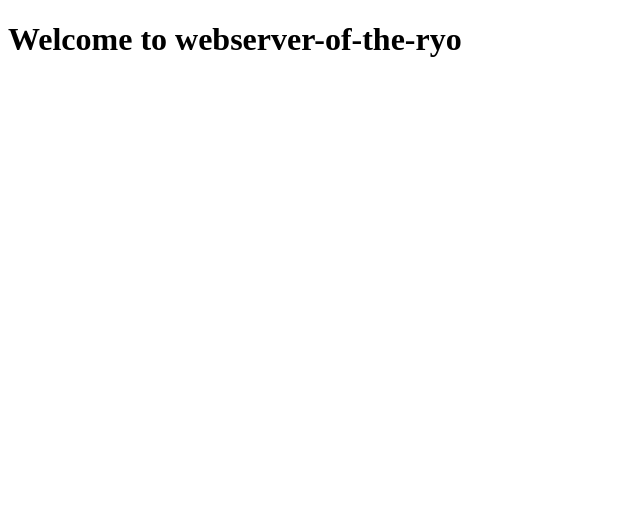
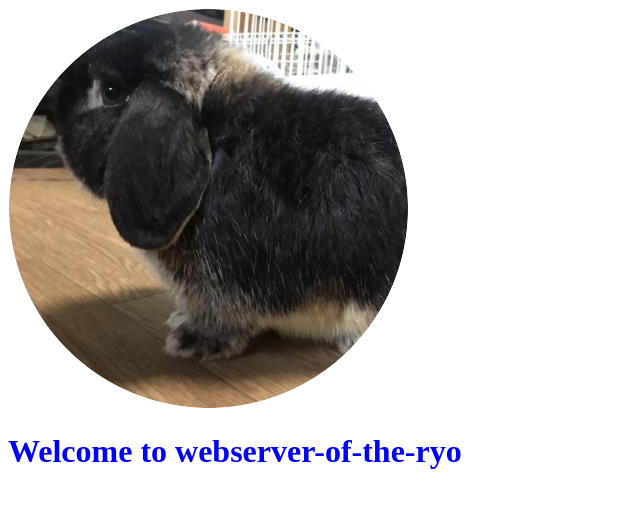
Before and after one commit to RyoMasumura1201/webserver-of-the-ryo, a plain HTML site: page static/index.html in a window 1280 px wide. Shown: the whole page, without its empty margins (0-640 px from the left). Drawn offline with Linux system fonts and the light colour scheme.

Commit message:
imgとcssを追加

```diff
--- /dev/null
+++ b/static/index.css
@@ -0,0 +1,3 @@
+h1 {
+  color: blue;
+}
--- a/static/index.html
+++ b/static/index.html
@@ -5,8 +5,10 @@
     <meta http-equiv="X-UA-Compatible" content="IE=edge" />
     <meta name="viewport" content="width=device-width, initial-scale=1.0" />
     <title>webserver-of-the-ryo</title>
+    <link rel="stylesheet" href="index.css" />
   </head>
   <body>
+    <img alt="logo" src="logo.png" />
     <h1>Welcome to webserver-of-the-ryo</h1>
   </body>
 </html>
```
Also changed, not shown: static/logo.png (added).
